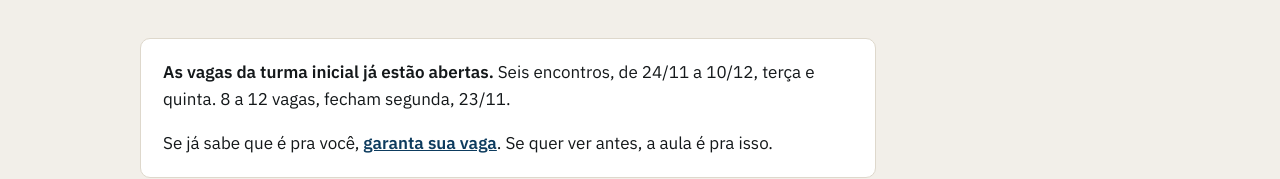
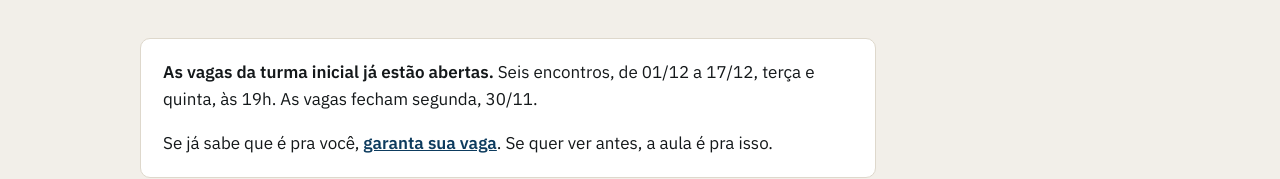
Before and after one commit to direcaocomia-cmd/direcao-com-ia, a plain HTML site: page aula.html in a window 1280 px wide. Shown: the part 1503-1682 px from the top of the page. Drawn offline with Linux system fonts and the light colour scheme.

Commit message:
Turma inicial adiada em uma semana: vagas ate 30/11, encontros de 01/12 a 17/12 (aula.html)

```diff
--- a/aula.html
+++ b/aula.html
@@ -204,7 +204,7 @@ fbq('track','PageView');
       <p style="margin:0"><strong>Nada do que eu mostro é demonstração. É a rotina de quem assina.</strong></p>
     </div>
     <div class="vagas">
-      <p><strong>As vagas da turma inicial já estão abertas.</strong> Seis encontros, de 24/11 a 10/12, terça e quinta. 8 a 12 vagas, fecham segunda, 23/11.</p>
+      <p><strong>As vagas da turma inicial já estão abertas.</strong> Seis encontros, de 01/12 a 17/12, terça e quinta, às 19h. As vagas fecham segunda, 30/11.</p>
       <p style="margin:0">Se já sabe que é pra você, <a class="link" onclick="if(window.fbq)fbq('track','InitiateCheckout',{content_name:'Mentoria Escola que Roda',value:2497,currency:'BRL'})" href="https://pay.hotmart.com/T108122714X" target="_blank" rel="noopener">garanta sua vaga</a>. Se quer ver antes, a aula é pra isso.</p>
     </div>
   </div>
```
